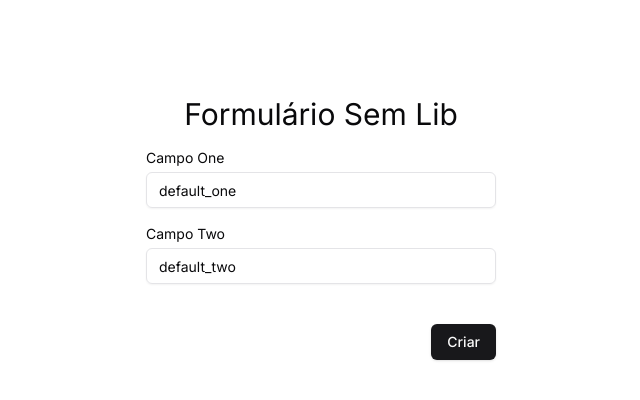
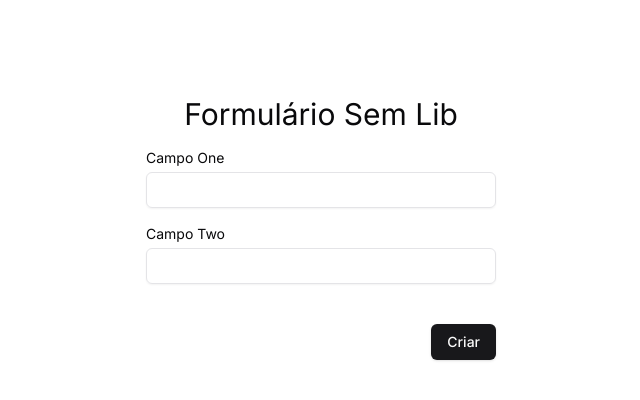
Before and after one commit to dionebatistap/estudo-forms, a Next.js app: page /formulario-sem-lib in a window 1280 px wide. Shown: the top 400 px of the page, without its empty margins (319-959 px from the left). Built offline with nearby package versions, Linux system fonts and the light colour scheme.

Commit message:
implantado validador zod
foi integrado o zod no formulario sem lib

```diff
--- a/package.json
+++ b/package.json
@@ -9,6 +9,7 @@
     "lint": "next lint"
   },
   "dependencies": {
+    "@hookform/resolvers": "^3.9.1",
     "@radix-ui/react-label": "^2.1.1",
     "@radix-ui/react-slot": "^1.1.1",
     "class-variance-authority": "^0.7.1",
@@ -19,7 +20,8 @@
     "react-dom": "^18",
     "react-hook-form": "^7.54.1",
     "tailwind-merge": "^2.5.5",
-    "tailwindcss-animate": "^1.0.7"
+    "tailwindcss-animate": "^1.0.7",
+    "zod": "^3.24.1"
   },
   "devDependencies": {
     "@types/node": "^20",
--- a/src/components/pages/formularios/form-no-lib/form-no-lib.tsx
+++ b/src/components/pages/formularios/form-no-lib/form-no-lib.tsx
@@ -2,23 +2,25 @@
 import { Button } from "@/components/ui/button";
 import { Inputfield } from "@/components/ui/input/field";
 import { FormProvider, useForm } from "react-hook-form";
+import { z } from "zod";
+import { zodResolver } from "@hookform/resolvers/zod";
 
-type ComponenteFormSemLibProps = {
-  campo_one: string;
-  campo_two: string;
-};
+const componenteFormSemLibSchema = z.object({
+  campo_one: z.string().min(5),
+  campo_two: z.string(),
+});
 
-const onSubmit = (data: ComponenteFormSemLibProps) => {
+//seria a ipagem do typescript
+type ComponenteFormSemLibSchema = z.infer<typeof componenteFormSemLibSchema>;
+
+const onSubmit = (data: ComponenteFormSemLibSchema) => {
   console.log(data);
 };
 
 export const ComponenteFormSemLib = () => {
-  const defaultValues: ComponenteFormSemLibProps = {
-    campo_one: "default_one",
-    campo_two: "default_two",
-  };
-
-  const methods = useForm<ComponenteFormSemLibProps>({ defaultValues });
+  const methods = useForm<ComponenteFormSemLibSchema>({
+    resolver: zodResolver(componenteFormSemLibSchema),
+  });
 
   return (
     <div className="w-[350px]">
```
Also changed, not shown: 1 other file (tests, documents, lock files or other folders).
